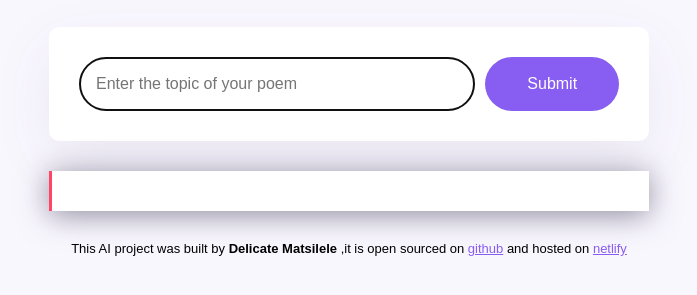
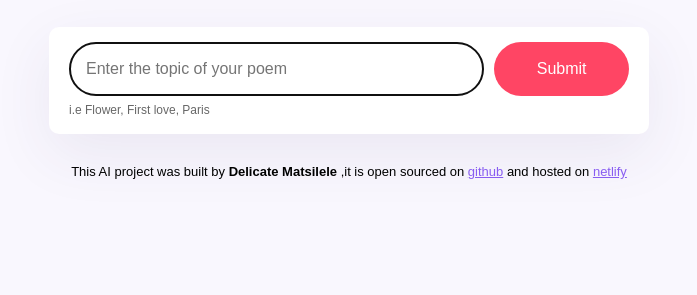
Before and after one commit to DelicateM/Poem-generator, a plain HTML site: page index.html in a window 1280 px wide. Shown: the part 177-472 px from the top of the page, without its empty margins (291-988 px from the left). Drawn offline with nearby package versions, Linux system fonts and the light colour scheme.

Commit message:
Improved the user experience

```diff
--- a/css/style.css
+++ b/css/style.css
@@ -19,13 +19,21 @@ h1 {
   line-height: 1.5;
   color: #272044;
 }
-form {
-  padding: 30px;
+.form-container {
+  padding: 15px 20px;
   background-color: white;
   box-shadow: 0px 20px 60px rgba(65, 50, 100, 0.08);
   border-radius: 10px;
+  margin-bottom: 30px;
+}
+form {
   display: flex;
-  margin-bottom: 30px;
+}
+.hint {
+  line-height: 1.5;
+  margin-top: 5px;
+  opacity: 0.6;
+  font-size: 12px;
 }
 .instructions {
   padding: 16px;
@@ -38,7 +46,7 @@ form {
 }
 .submit-button {
   margin-left: 10px;
-  background: #885df1;
+  background: #ff4564;
   color: white;
   border: none;
   width: 150px;
@@ -54,6 +62,9 @@ form {
   border-left: 3px solid #ff4564;
   box-shadow: 0px 4px 30px 0px rgba(39, 33, 66, 0.5);
 }
+.hidden {
+  display: none;
+}
 .poem strong {
   color: #ff4564;
 }
@@ -62,3 +73,16 @@ footer {
   font-size: 13px;
   margin-top: 30px;
 }
+.generating {
+  animation: blink-animation 1s steps(5, start) infinite;
+}
+@keyframes blink-animation {
+  to {
+    visibility: hidden;
+  }
+}
+@-webkit-keyframes blink-animation {
+  to {
+    visibility: hidden;
+  }
+}
--- a/index.html
+++ b/index.html
@@ -12,6 +12,7 @@
     <div class="container">
       <header><h1>Our little poetry sessions</h1></header>
       <main>
+        <div class="form-container">
           <form id="poem-generator-form">
             <input
               type="text"
@@ -24,7 +25,9 @@
             />
             <input type="submit" class="submit-button" />
           </form>
-        <div class="poem" id="poem"></div>
+          <div class="hint">i.e Flower, First love, Paris</div>
+        </div>
+        <div class="poem hidden" id="poem"></div>
       </main>
       <footer>
         This AI project was built by <strong>Delicate Matsilele</strong> ,it is
```
Lines whose indentation alone changed are shown as unchanged.
